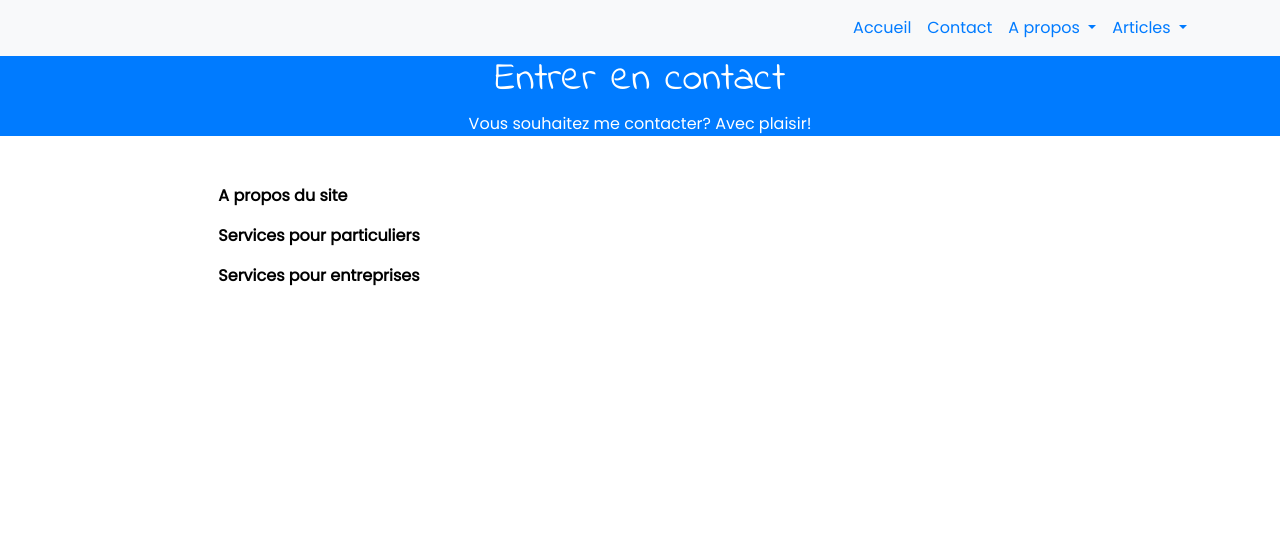
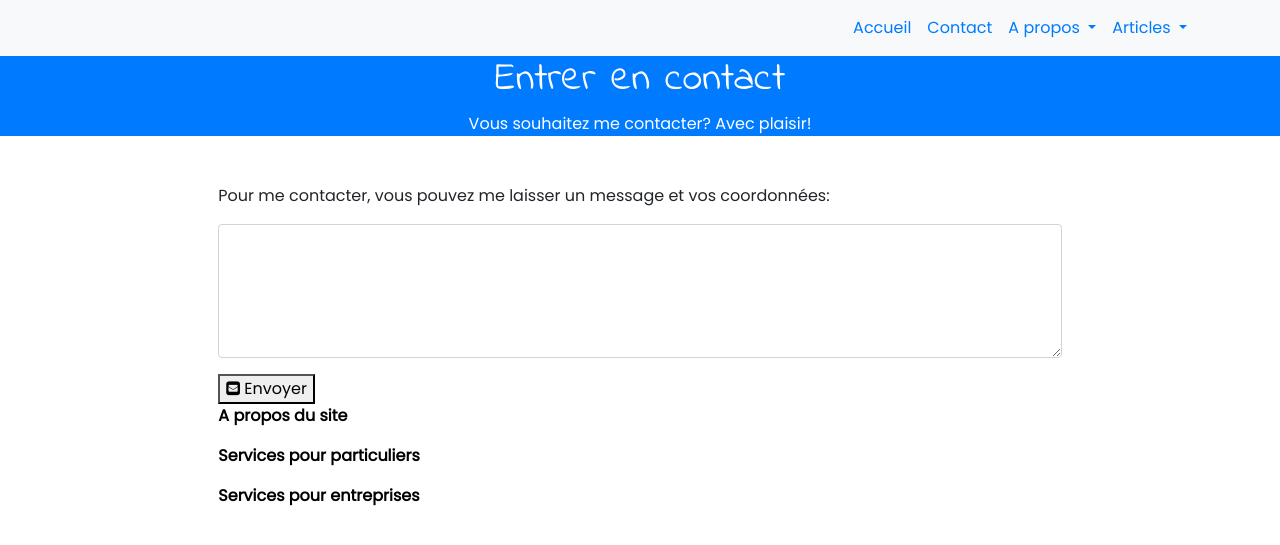
Before and after one commit to OrgaEvolutions/Nathoup.github.io, a Jekyll site: the page built from contact.html, in a window 1280 px wide. Shown: the top 545 px of the page. Built offline with Jekyll 4.4.1, drawn with Linux system fonts in a browser that asks for light colours; nearby versions of some CDN libraries; some web fonts are replaced.

Commit message:
Update contact.html

```diff
--- a/contact.html
+++ b/contact.html
@@ -4,6 +4,11 @@ title: Entrer en contact
 intro: Vous souhaitez me contacter? Avec plaisir!
 ---
 
+Pour me contacter, vous pouvez me laisser un message et vos coordonnées:
+<p></p><form action="https://formspree.io/nathalie.houpert@gmail.com" method="POST">
+                 <div class="form-group"><textarea name=Message rows=5 class="form-control" ></textarea></div>
+                <button type=submit><i class="fa fa-1x fa-envelope-square"></i> Envoyer</button>
+</form>
 
 <p><a data-toggle="collapse" href="#about_site" aria-expanded="false" style= "text-decoration: none;color: black;">
   <b>A propos du site</b>
```
